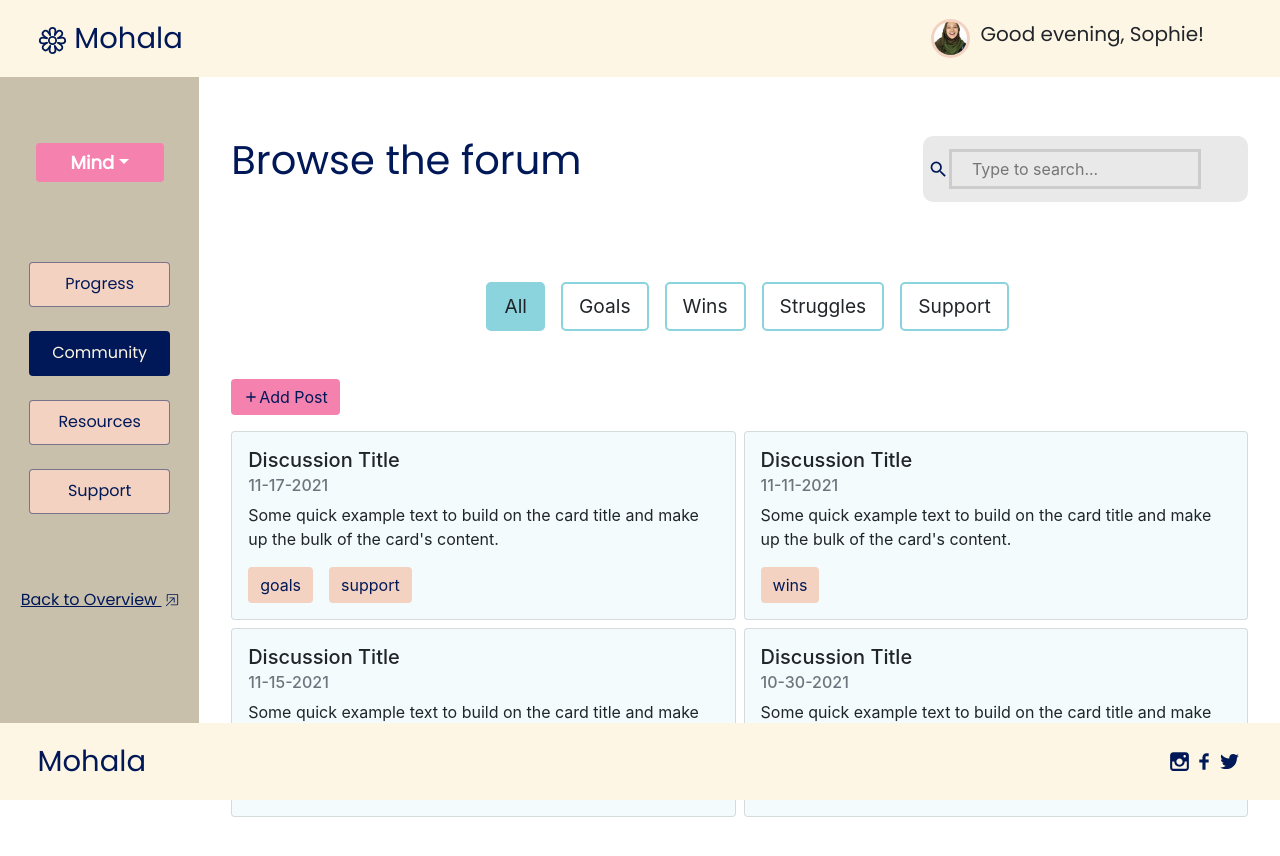
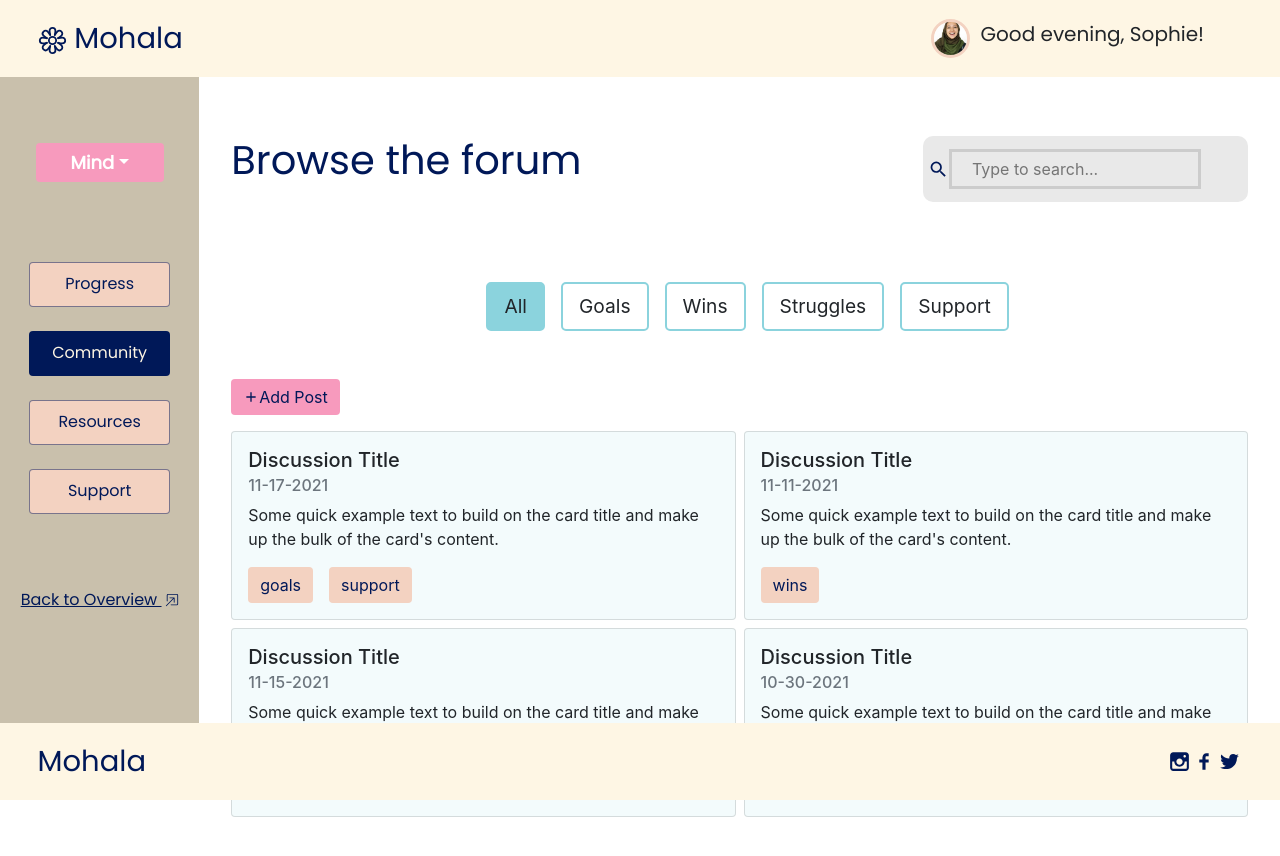
Before and after one commit to allyroo/hackathon-wellness, a React (Create React App) app: page /dashboard/mind/community in a window 1280 px wide. Shown: the top 856 px of the page. Built offline with nearby package versions, Linux system fonts and the light colour scheme.

Commit message:
Update pink buttons to a less saturated pink color

```diff
--- a/src/components/DashboardElements/DashboardDropdown.css
+++ b/src/components/DashboardElements/DashboardDropdown.css
@@ -10,7 +10,7 @@
 .pillar-dropdown-toggle {
     width: 10vw;
     text-align: center;
-    background-color: #f582ae;
+    background-color: #F79ABD;
     border: none;
     font-weight: bold;
     font-size: 18px;
--- a/src/components/FormElements/SignupForm.css
+++ b/src/components/FormElements/SignupForm.css
@@ -13,7 +13,7 @@
 }
 
     .signup-button Button {
-        background-color: #f582ae;
+        background-color: #F79ABD;
         border: none;
         color: #001858;
     }
--- a/src/pages/DashboardPages/Mind/MindCommunity.css
+++ b/src/pages/DashboardPages/Mind/MindCommunity.css
@@ -52,14 +52,14 @@
   display: flex;
   justify-content: space-around;
   align-items: center;
-  background: #f582ae;
+  background: #F79ABD;
   color: #001858;
   border: none;
 }
 
 .add-btn:hover {
     background: transparent;
-    border: 1px solid #f582ae;
+    border: 1px solid #F79ABD;
     color: #001858;
 }
 
```
